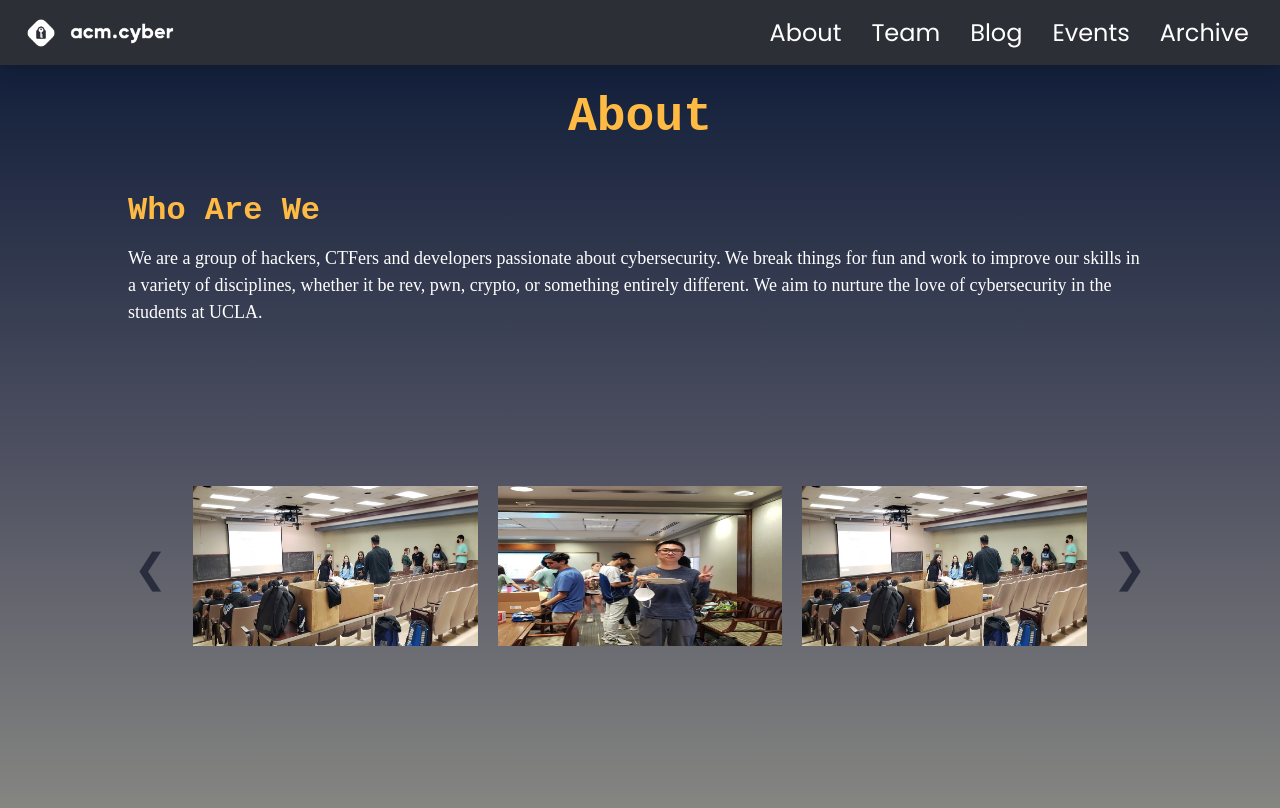
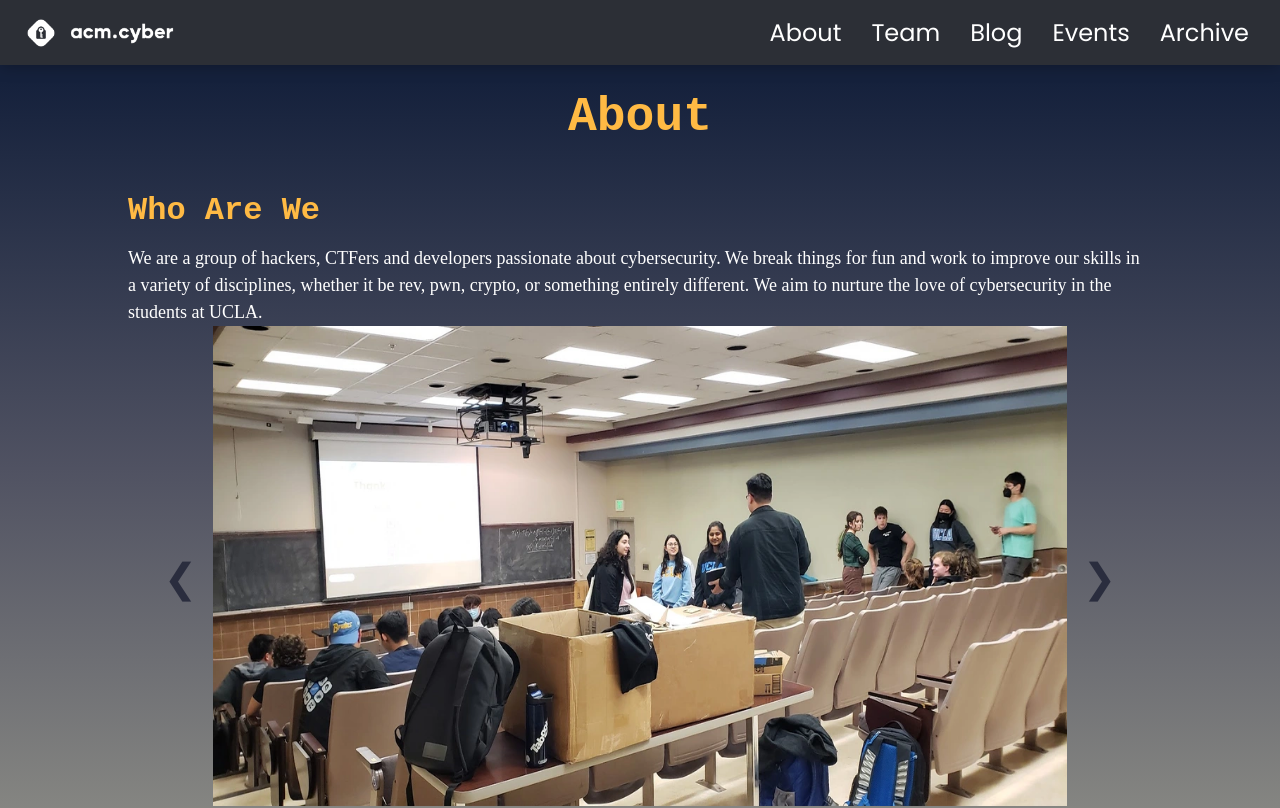
Before and after one commit to uclaacm/acmcyber.com, a Next.js app: page /about in a window 1280 px wide. Shown: the top 808 px of the page. Built offline with nearby package versions, Linux system fonts and the light colour scheme; a web font is replaced by a local one.

Commit message:
fix carousel

```diff
--- a/components/Carousel.tsx
+++ b/components/Carousel.tsx
@@ -20,30 +20,22 @@ export function Carousel({ images }: CarouselProps) {
   }, [idx]);
 
   return (
-    <div className={styles.main}>
-      <span
+    <div className={styles.carousel}>
+      <div
         className={styles.prev}
-        onClick={() => setIdx(idx - (1 % images.length))}
+        onClick={() => setIdx((idx - 1) % images.length)}
       >
         &#10094;
-      </span>
+      </div>
       <div className={styles.images}>
         <img src={images[idx]} alt="ACM Cyber congregation" />
-        <img
-          src={images[idx + (1 % images.length)]}
-          alt="ACM Cyber congregation"
-        />
-        <img
-          src={images[idx + (2 % images.length)]}
-          alt="ACM Cyber congregation"
-        />
       </div>
-      <span
+      <div
         className={styles.next}
-        onClick={() => setIdx(idx + (1 % images.length))}
+        onClick={() => setIdx((idx + 1) % images.length)}
       >
         &#10095;
-      </span>
+      </div>
     </div>
   );
 }
--- a/styles/Carousel.module.scss
+++ b/styles/Carousel.module.scss
@@ -1,19 +1,16 @@
-.main {
-  margin-top: 150px;
+.carousel {
   display: flex;
   justify-content: center;
   align-items: center;
+  height: 60vh;
 }
 
 .images {
-  display: flex;
-  flex-direction: row;
-  justify-content: center;
-  height: 20vh;
+  display: block;
+  height: 100%;
 }
 
 .images > img {
-  margin: 10px;
   aspect-ratio: 16/9;
   height: 100%;
 }
```
